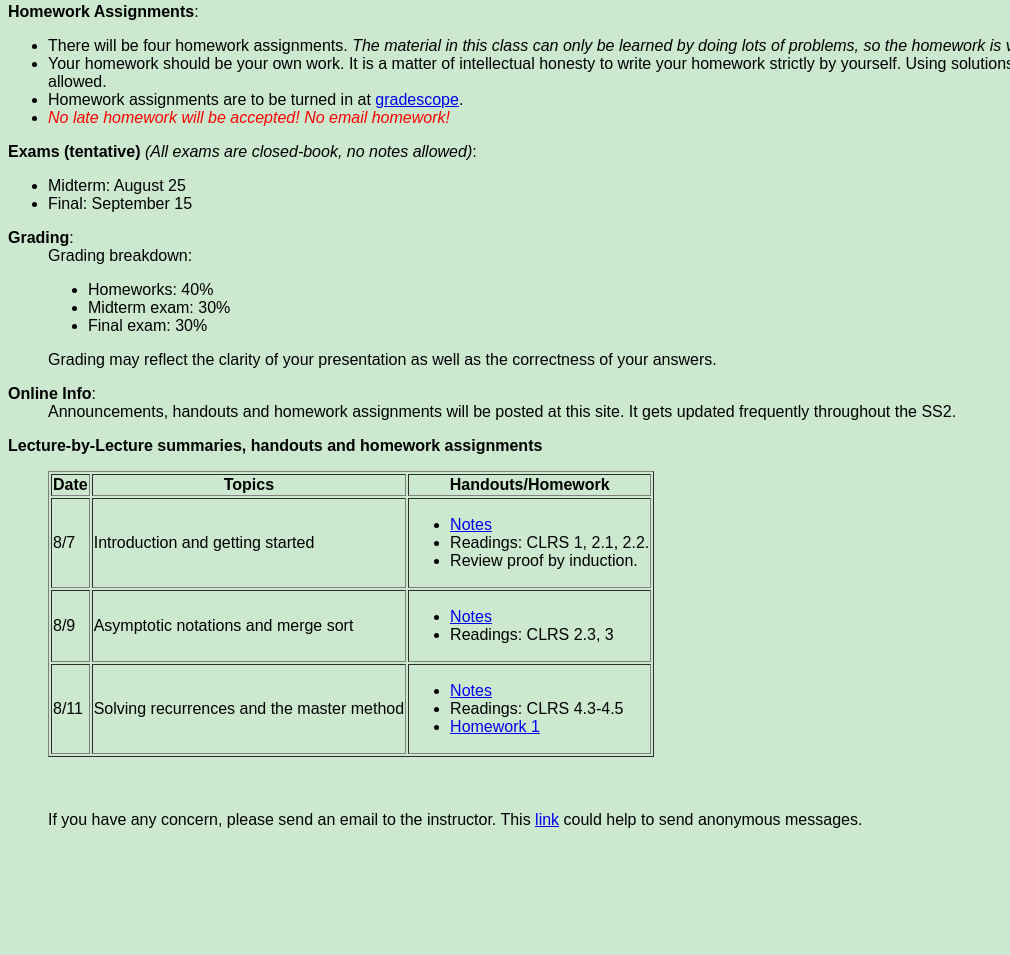
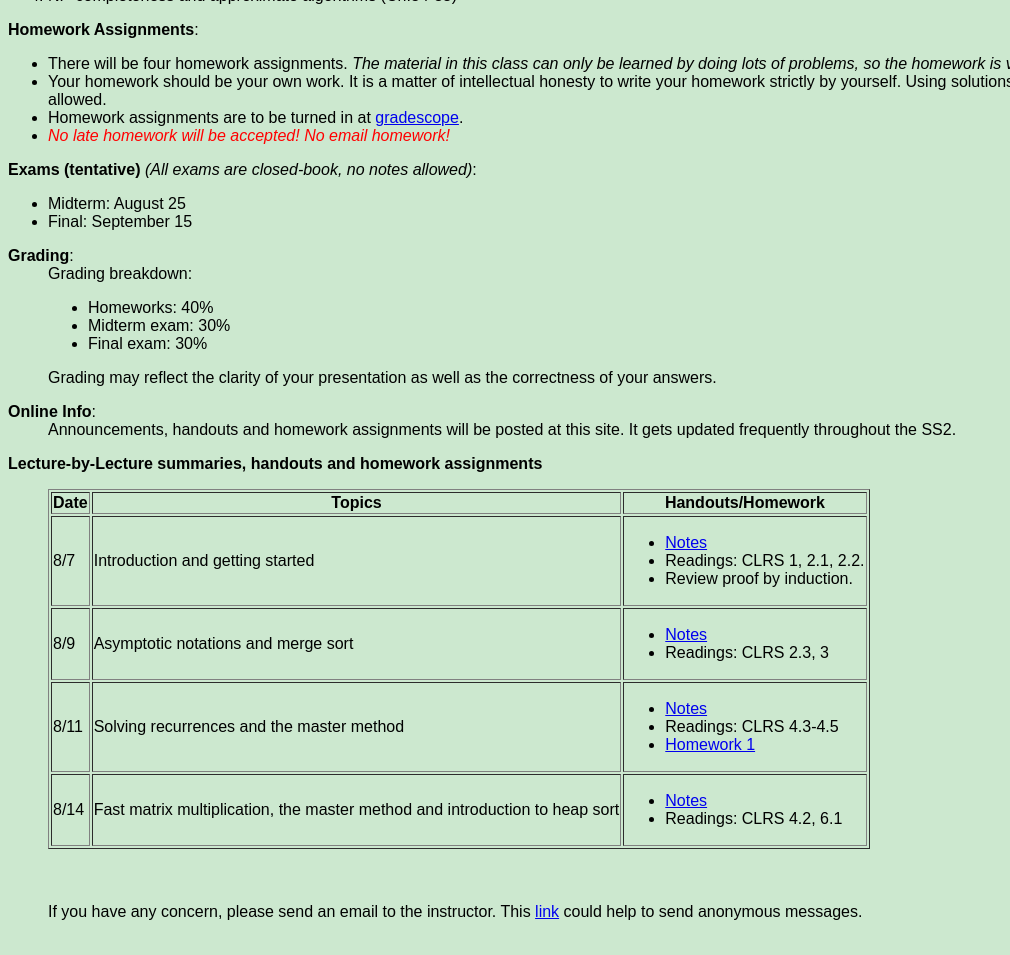
Before and after one commit to helloqirun/helloqirun.github.io, a plain HTML site: page course/122A/index.html in a window 1280 px wide. Shown: the part 1031-1986 px from the top of the page, without its empty margins (0-1010 px from the left). Before the commit the page ends 1894 px from the top, so only its background shows below. Drawn offline with Linux system fonts and the light colour scheme.

Commit message:
lecture 4

```diff
--- a/course/122A/index.html
+++ b/course/122A/index.html
@@ -28,6 +28,8 @@
 
 <DT> <b> Announcements: </b>
      <ul>
+      <li> [8/14] Uploaded lecture4 notes. Homework2 will be posted on 8/17, and
+      its due date is 8/23.
       <li> [8/11] Uploaded lecture3 notes. Homework1 is posted.
       <li> [8/9] Uploaded lecture2 notes. Homework will be released on every Friday.
      <li> [8/7] Uploaded lecture1 notes. If you would like to know the course code
@@ -192,6 +194,16 @@ possible effectiveness of classes of algorithms.
      </ul>
      </td>
 </tr>
+<td> 8/14  </td>
+<td> Fast matrix multiplication, the master method and introduction to heap
+  sort </td>
+<td>
+     <ul>
+     <li> <a href="notes/lecture4.pdf">Notes</a>
+     <li> Readings: CLRS 4.2, 6.1
+     </ul>
+     </td>
+</tr>
 
 
 </tbody></table>
```
